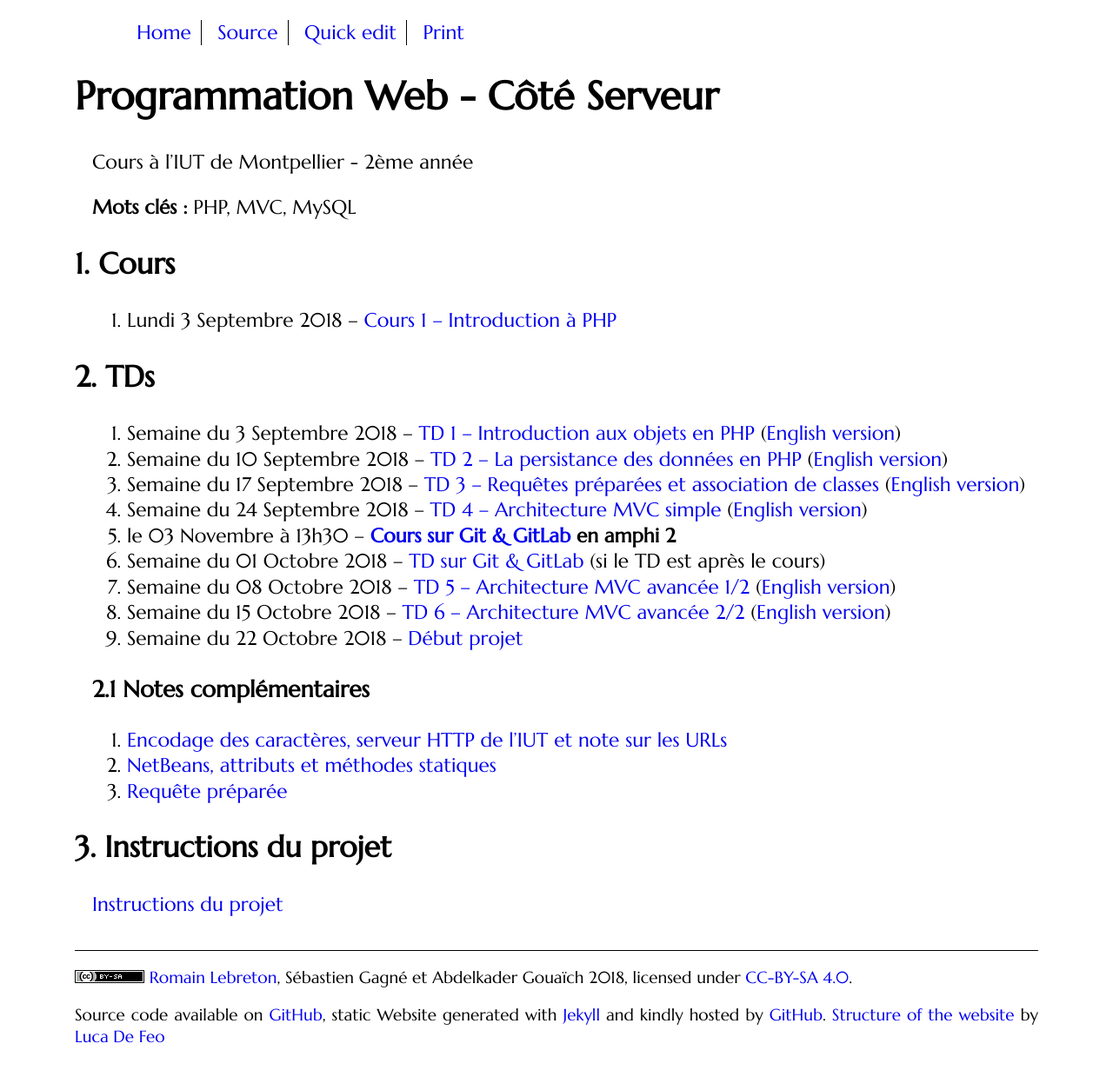
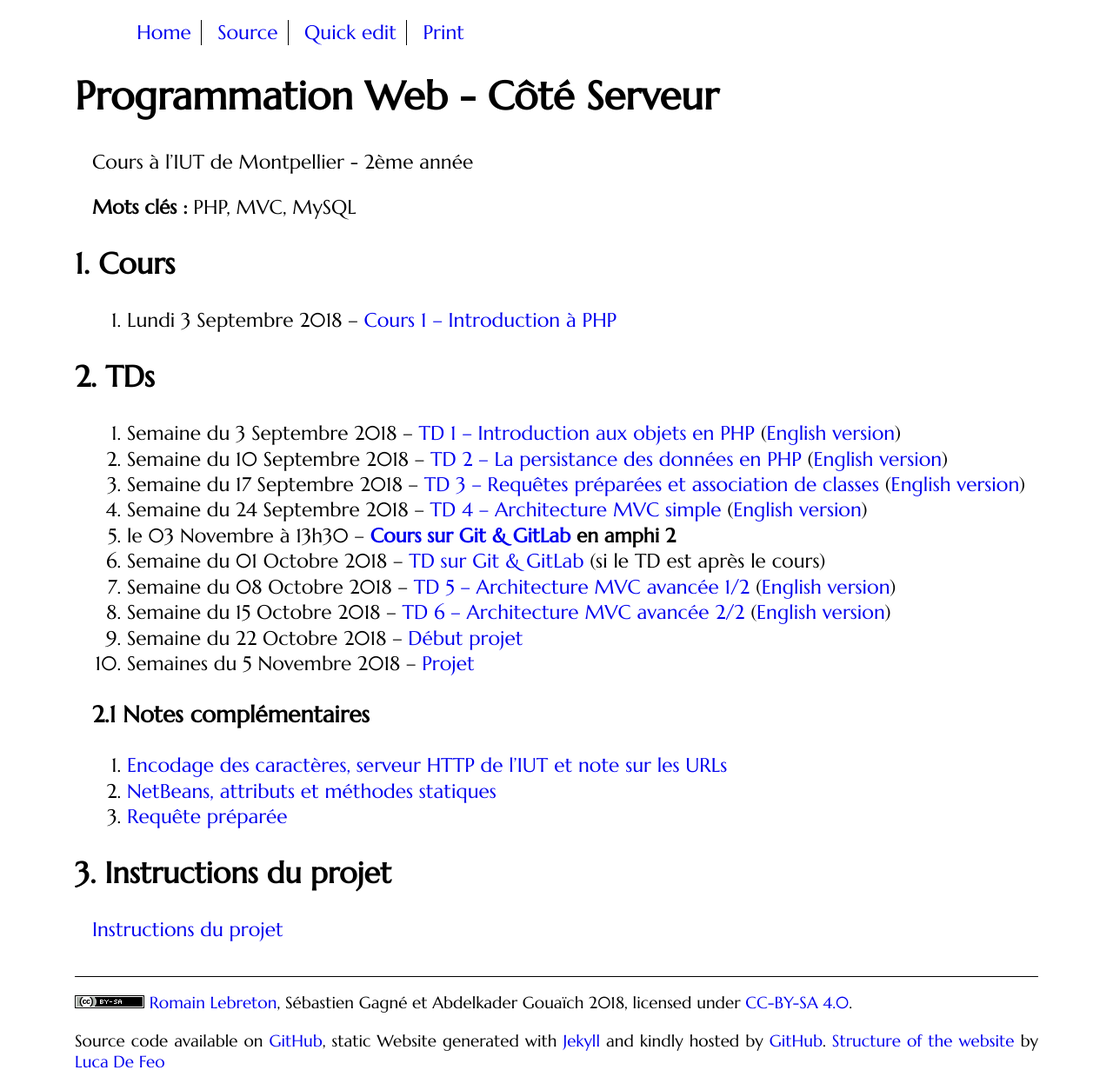
Before and after one commit to romainlebreton/R3.01-DeveloppementWeb, a Jekyll site: the page built from index.md, in a window 1280 px wide. Shown: the whole page at 87% size. Built offline with Jekyll 4.4.1, drawn with Linux system fonts in a browser that asks for light colours; some web fonts are replaced; before the commit the page ends 1224 px from its top, so only the background shows below that.

Commit message:
Semaine 10

```diff
--- a/index.md
+++ b/index.md
@@ -49,7 +49,7 @@ Cours à l'IUT de Montpellier - 2ème année
 1. Semaine du 08 Octobre 2018 --  [TD 5 -- Architecture MVC avancée 1/2](tutorials/tutorial5.html) ([English version](tutorials/tutorial5-en.html))
 1. Semaine du 15 Octobre 2018 --  [TD 6 -- Architecture MVC avancée 2/2](tutorials/tutorial6.html) ([English version](tutorials/tutorial6-en.html))
 1. Semaine du 22 Octobre 2018 -- [Début projet](projet.html)
-<!-- 1. Semaines du 5 Novembre 2018 -- 3h projet -->
+1. Semaines du 5 Novembre 2018 -- [Projet](projet.html)
 <!-- 1. Semaine du 12 Novembre 2018 -- -->
 <!--    [TD 7 -- Cookies & Sessions](tutorials/tutorial7.html) ([English version](tutorials/tutorial7-en.html)) puis projet -->
 <!-- 1. Semaine du 19 Novembre 2018 -- -->
```
